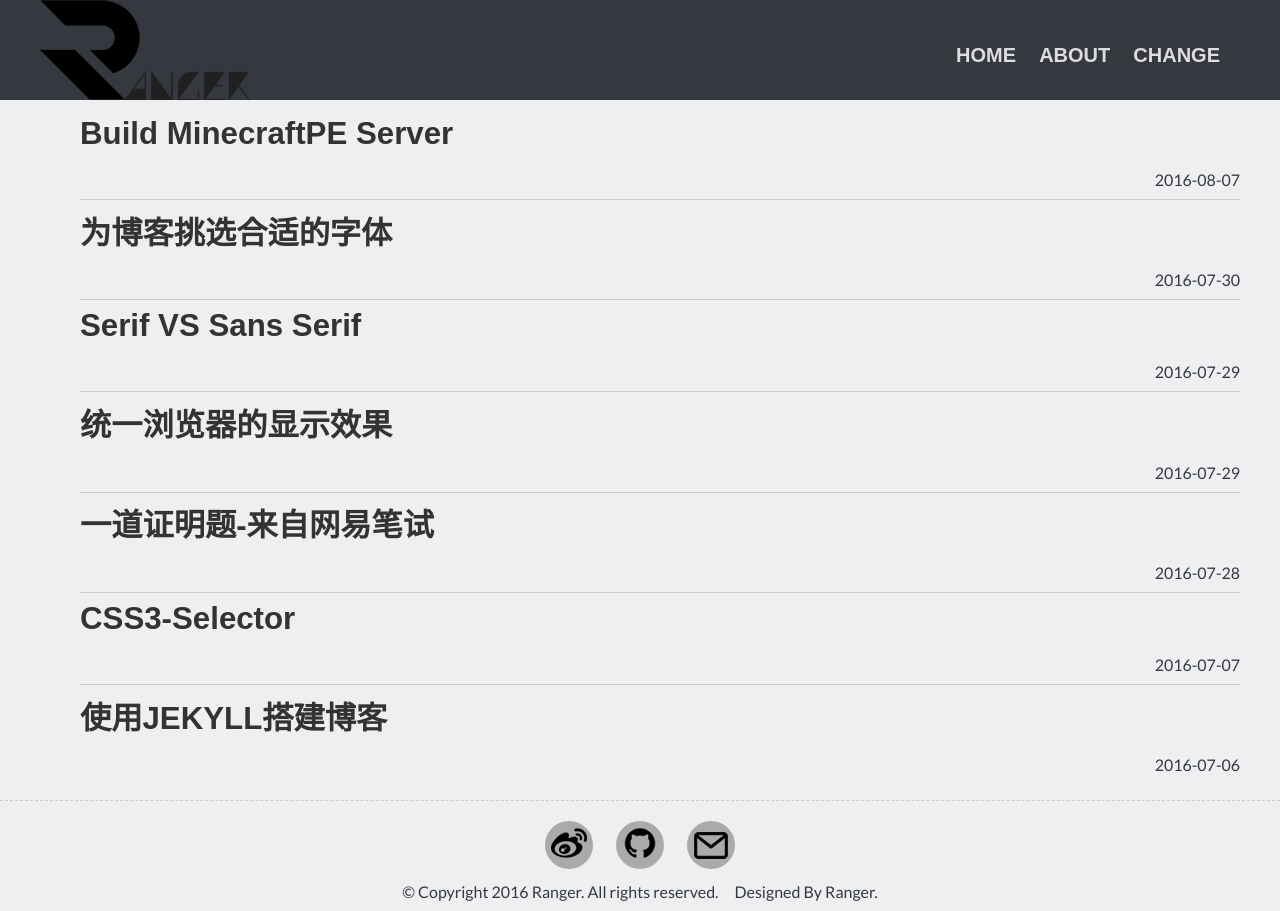
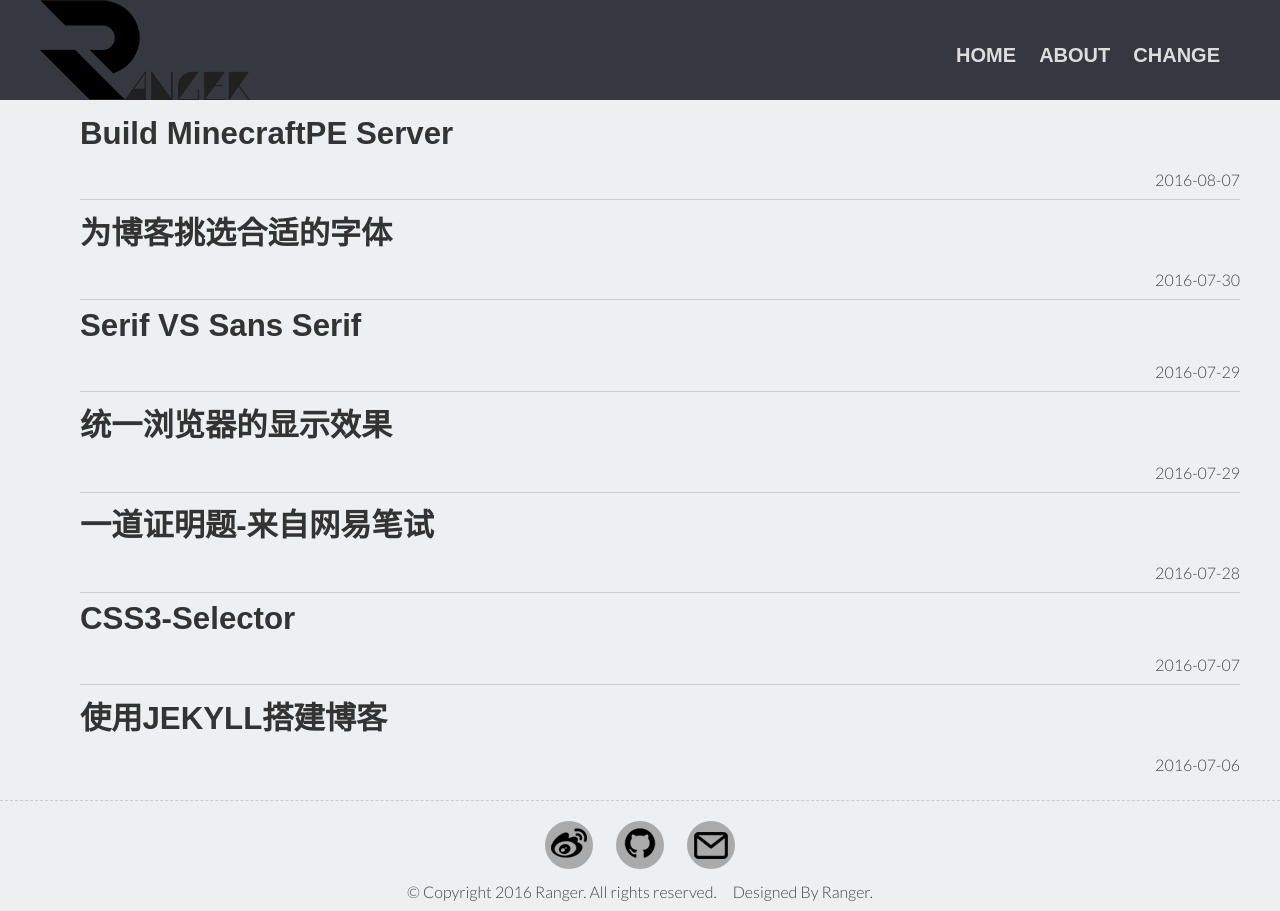
Before and after one commit to RangerChen/RangerChen.github.io, a Jekyll site: the page built from index.html, in a window 1280 px wide. Built offline with Jekyll 4.4.1, drawn with Linux system fonts in a browser that asks for light colours.

Commit message:
update: font style @color and weight

```diff
--- a/_sass/_reset.scss
+++ b/_sass/_reset.scss
@@ -11,6 +11,7 @@
 body{
   margin: 0 auto;
   color: $body-color;
+  font-weight: 300;
   background-color: $background-color;
   font-family:"Lato",Arial,Helvetica,sans-serif,"\5b8b\4f53";
 }
--- a/_sass/_variables.scss
+++ b/_sass/_variables.scss
@@ -20,5 +20,5 @@
 $type-size-h7   :0.625em;   // 10px
 
 /* color */
-$body-color     :#35383f;
+$body-color     :#444;
 $background-color:#edeff0;
```
